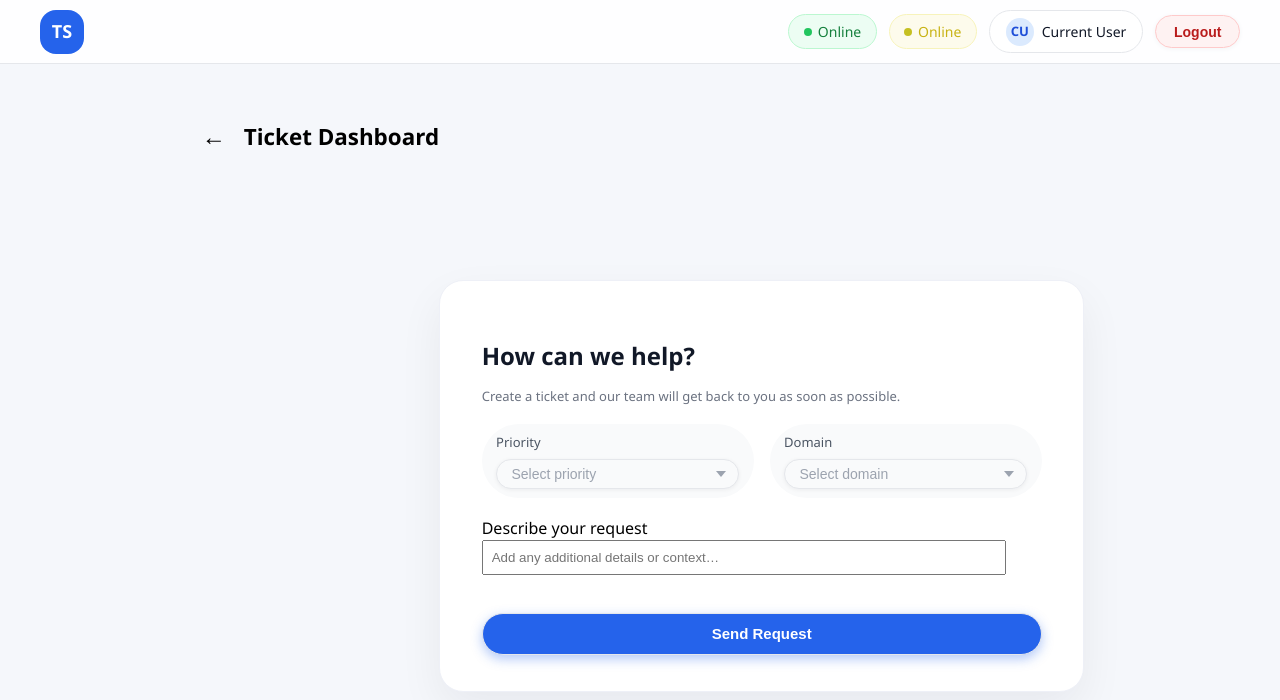
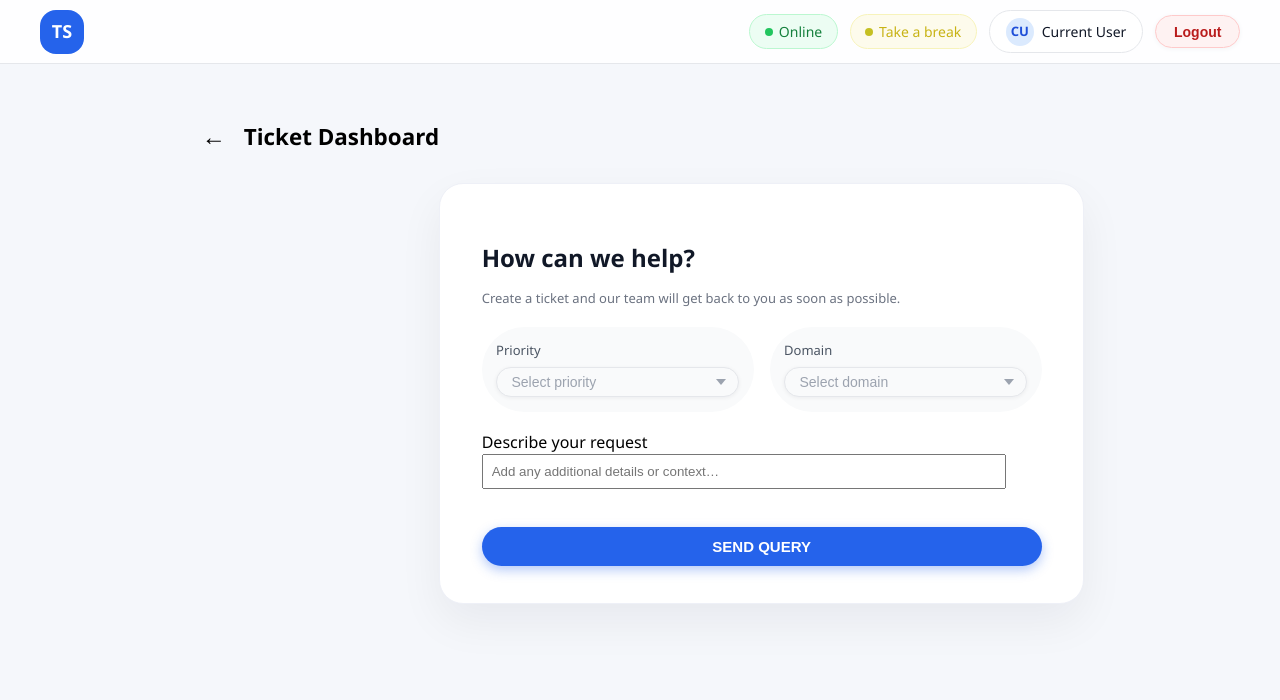
Before and after one commit to siddhiagarkar/Match-Maker, a React app in the folder frontend/: page /tickets/new in a window 1280 px wide. Shown: the top 700 px of the page. Built offline with nearby package versions, Linux system fonts and the light colour scheme; the HTML template or start-up script is replaced by a standard one.

Commit message:
minor UI tweaks in navbar & ticket posting form

```diff
--- a/frontend/src/components/Navbar.tsx
+++ b/frontend/src/components/Navbar.tsx
@@ -166,7 +166,7 @@ const Navbar: React.FC<NavbarProps> = ({
                 background: online ? '#c5c022ff' : '#9ca3af',
               }}
             />
-            {online ? 'Online' : 'Offline'}
+            {online ? 'Take a break' : 'On break'}
           </div>
 
           {/* User pill */}
--- a/frontend/src/pages/TicketPostForm.tsx
+++ b/frontend/src/pages/TicketPostForm.tsx
@@ -82,8 +82,8 @@ export default function TicketPostForm() {
       setError('Please select a subdomain.');
       return;
     }
-    if (!subject.trim()) {
-      setError('Subject is required.');
+    if (masterDomain == 'other' && !subject.trim()) {
+      setError('Please provide a brief description of your issue.');
       return;
     }
 
@@ -157,7 +157,7 @@ export default function TicketPostForm() {
             boxShadow: '0 18px 45px rgba(15,23,42,0.06)',
             padding: '2.3rem 2.6rem',
             border: '1px solid #eef0f7',
-            marginTop: '10rem'
+            marginTop: '5%'
           }}
         >
           <h2
@@ -220,7 +220,11 @@ export default function TicketPostForm() {
                     borderRadius: 999,
                     borderColor: '#e5e7eb',
                     padding: '0.55rem 0.9rem',
-                    background: '#f9fafb'
+                    background: '#f9fafb',
+                    paddingBlock: '1rem',
+                    paddingBlockStart: '0.9rem',
+                    paddingBlockEnd: '0.9rem',
+
                   }}
                 />
               </div>
@@ -238,7 +242,10 @@ export default function TicketPostForm() {
                     borderRadius: 999,
                     borderColor: '#e5e7eb',
                     padding: '0.55rem 0.9rem',
-                    background: '#f9fafb'
+                    background: '#f9fafb',
+                    paddingBlock: '1rem',
+                    paddingBlockStart: '0.9rem',
+                    paddingBlockEnd: '0.9rem',
                   }}
                 />
               </div>
@@ -267,7 +274,6 @@ export default function TicketPostForm() {
               label={masterDomain === 'other' ? 'How can we help you?' : 'Describe your request'}
               type="text"
               value={subject}
-              required
               placeholder={
                 masterDomain === 'other'
                   ? 'Briefly describe the problem…'
@@ -283,24 +289,25 @@ export default function TicketPostForm() {
             />
 
             <div style={{ marginTop: 4, display: 'flex', justifyContent: 'flex-end' }}>
-              <Button
+              <button
                 type="submit"
                 disabled={loading}
                 style={{
                   borderRadius: 999,
                   padding: '0.7rem 1.9rem',
                   fontSize: 15,
-
                   fontWeight: 600,
                   background: loading ? '#d1d5db' : '#2563eb',
                   color: '#fff',
                   boxShadow: loading ? 'none' : '0 4px 12px rgba(37,99,235,0.35)',
                   width: '100%',
                   justifyContent: 'center',
+                  border: 'none',
+                  cursor: loading ? 'not-allowed' : 'pointer',
                 }}
               >
-                {loading ? 'Submitting…' : 'Send Request'}
-              </Button>
+                {loading ? 'Submitting…' : 'SEND QUERY'}
+              </button>
             </div>
           </form>
         </div>
```
